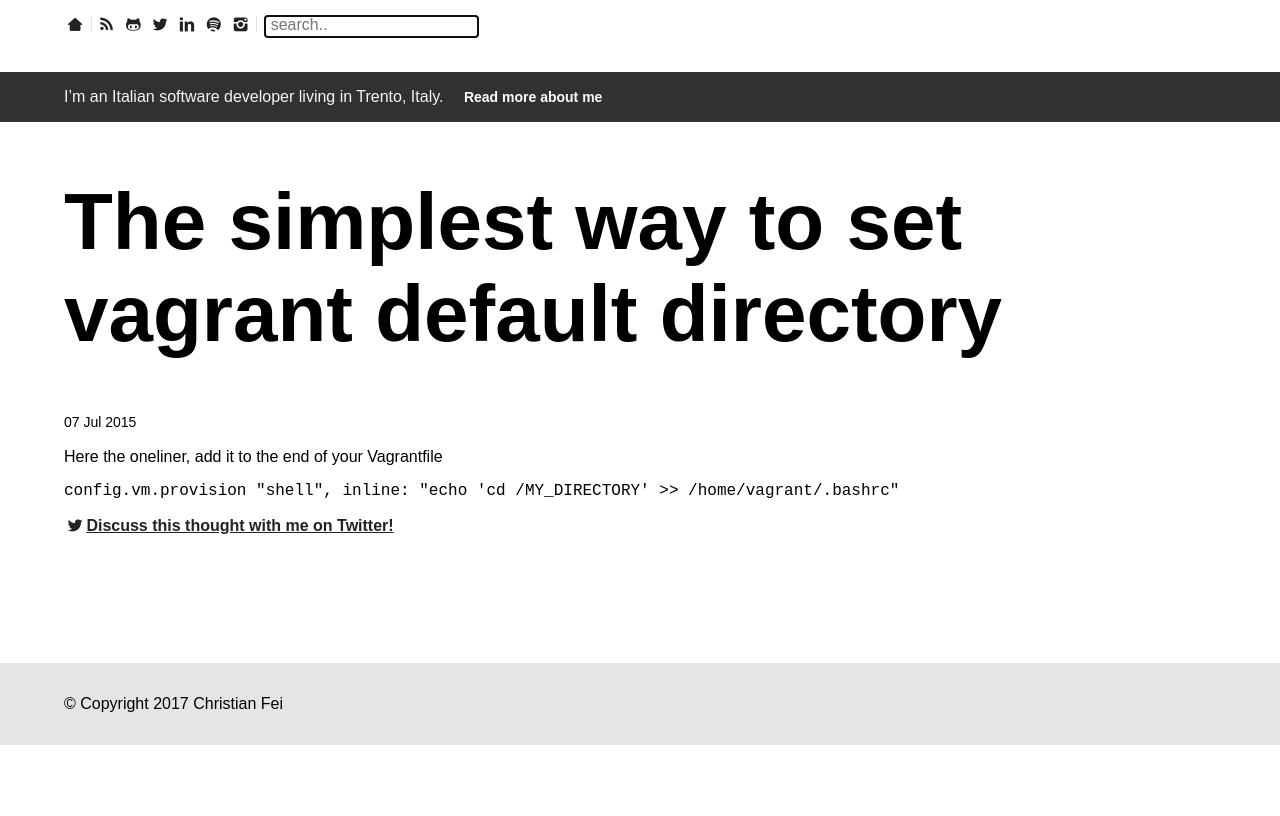
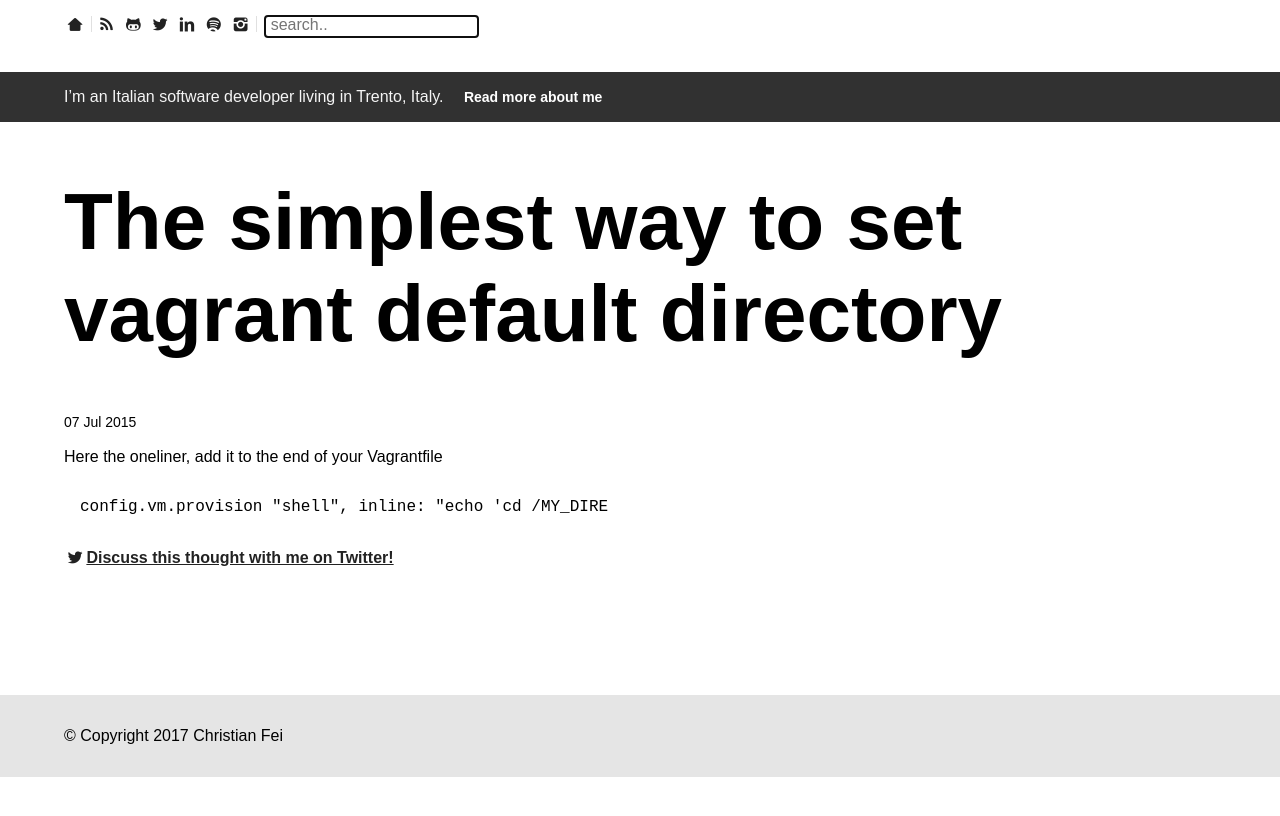
Before and after one commit to christian-fei/christian-fei.github.io-pandoc, a Jekyll site: the page built from _posts/2015-07-07-The-simplest-way-to-set-vagrant-default-directory.md, in a window 1280 px wide. Shown: the top 816 px of the page. Built offline with Jekyll 4.4.1, drawn with Linux system fonts in a browser that asks for light colours; comment, search, counter and statistics services are not loaded.

Commit message:
update layout

```diff
--- a/Gemfile
+++ b/Gemfile
@@ -1,3 +1,2 @@
 source 'https://rubygems.org'
 gem 'github-pages', group: :jekyll_plugins
-gem 'jekyll-admin', group: :jekyll_plugins
--- a/_layouts/post.html
+++ b/_layouts/post.html
@@ -2,7 +2,7 @@
 layout: default
 ---
 
-<article class="mv4 mb6">
+<article class="mv4 mb6 mw8">
   <header class="mv3">
     <h1 class="measure fw6 mt1 f2 f-subheadline-l" class1="title f1 lh-title">{{ page.title }}</h1>
     <time datetime="{{ page.date | date:'%Y-%m-%d' }}" class="db f6">
--- a/assets/css/main.css
+++ b/assets/css/main.css
@@ -10,6 +10,11 @@
 
 a:hover {
   text-decoration: underline;
+}
+
+pre {
+  overflow: scroll;
+  padding: 1em;
 }
 
 .separator {
--- a/tachyons-build-optimal-css.js
+++ b/tachyons-build-optimal-css.js
@@ -8,7 +8,7 @@
   from: tachyonsFileLocation,
   to: 'tachyons-build-optimal.css',
   minify: true,
-  whitelist: ['pl3','ml3','mh1','mh2','mh3','mh4','mh5','mh6','mh2','f4','f5','f6','link','white','black','ph3','intro-line','avenir','mb3','mb6','mb3','measure','fw6','mt0','f2','f-subheadline-l','ph5-ns','pv3','bg-black-10','mv3','w4', 'w2', 'mw4'],
+  whitelist: ['mw8','measure-wide','pl3','ml3','mh1','mh2','mh3','mh4','mh5','mh6','mh2','f4','f5','f6','link','white','black','ph3','intro-line','avenir','mb3','mb6','mb3','measure','fw6','mt0','f2','f-subheadline-l','ph5-ns','pv3','bg-black-10','mv3','w4', 'w2', 'mw4'],
   stripComments: true
 }).then(result => {
   fs.writeFileSync('./assets/css/tachyons-build-optimal.css', result.css)
```
Also changed, not shown: assets/css/tachyons-build-optimal.css (+1 -1 lines), Gemfile.lock, dest/main.min.css.
